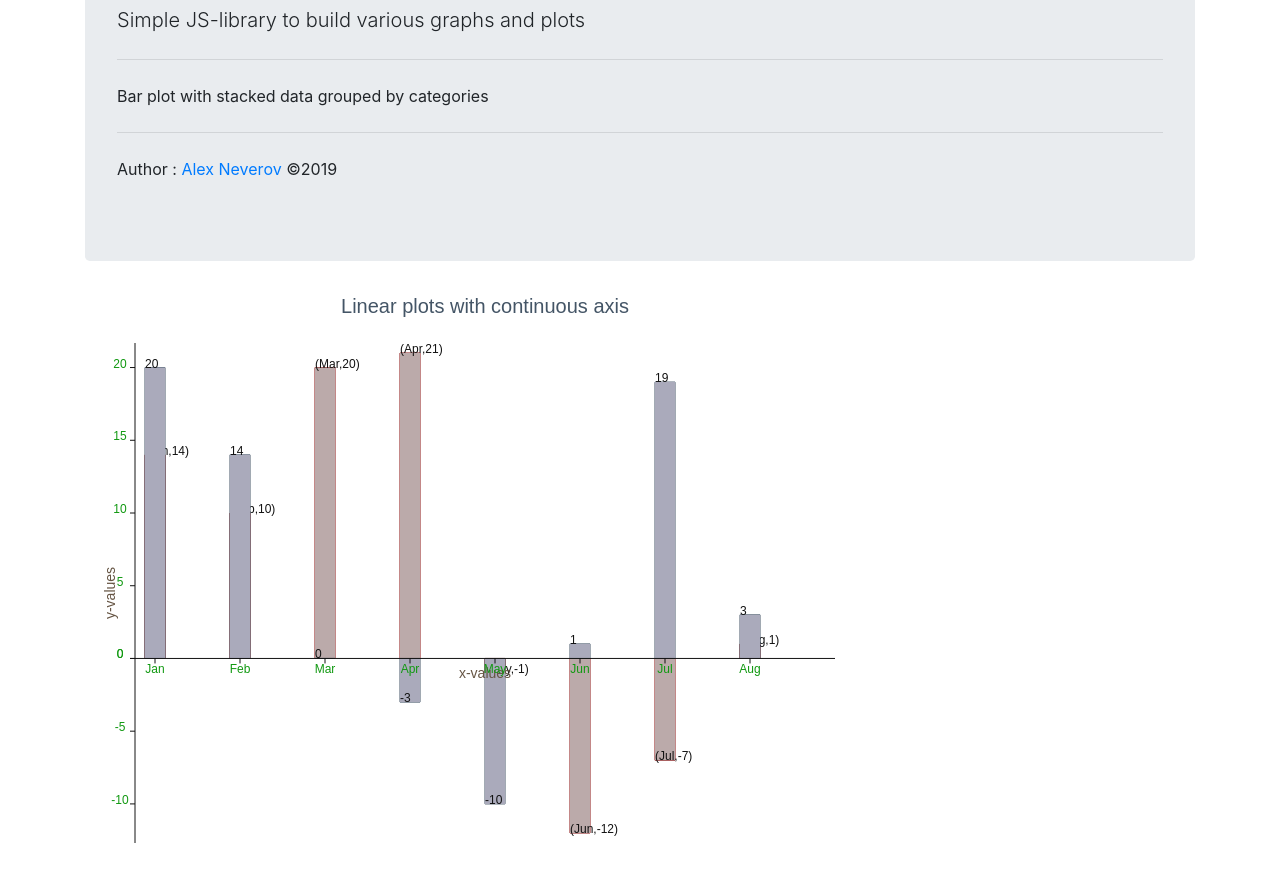
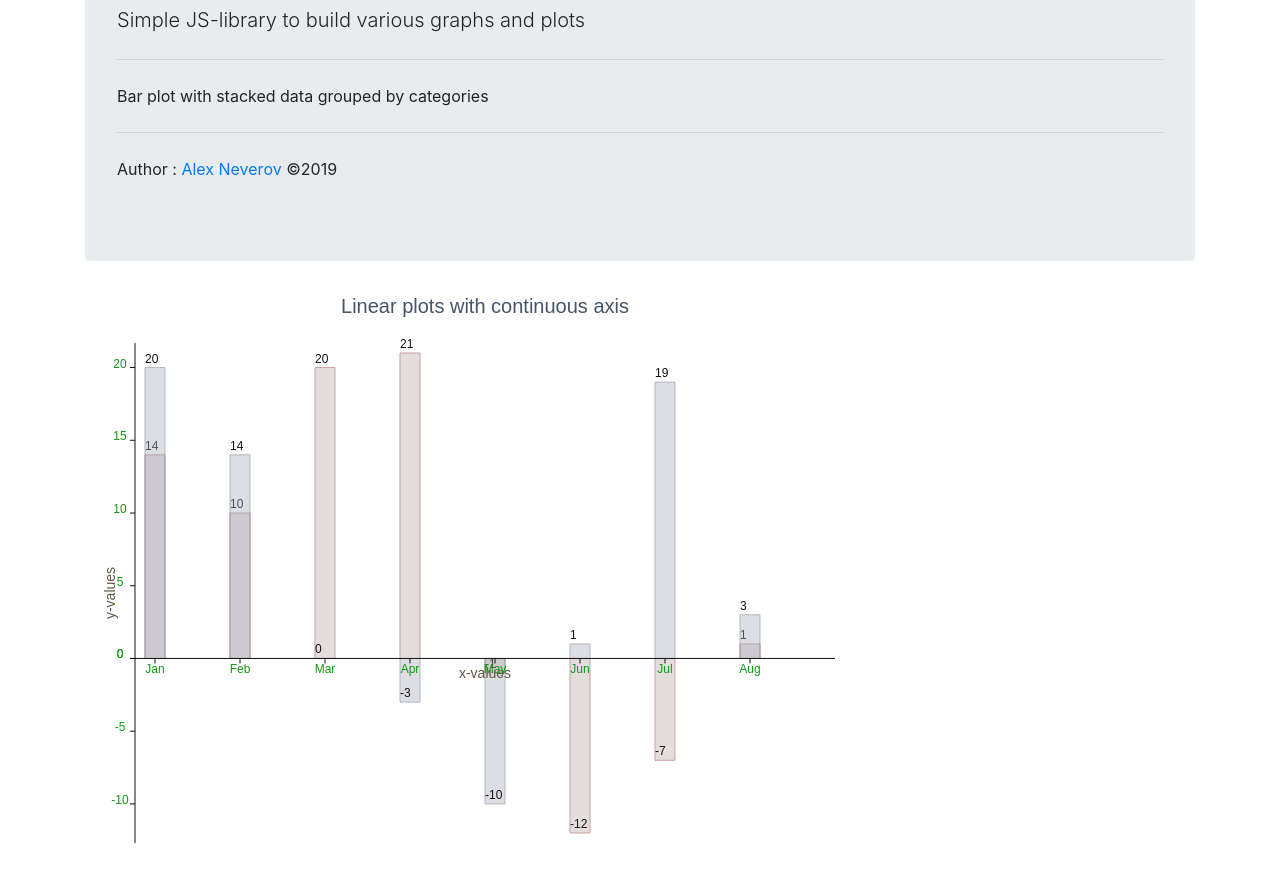
Before and after one commit to alnever/graphjs, a plain HTML site: page dist/bar-plot-0.html in a window 1280 px wide. Shown: the part 134-1016 px from the top of the page. Drawn offline with nearby package versions, Linux system fonts and the light colour scheme.

Commit message:
Bars opacity added

```diff
--- a/dist/bar-plot-0.html
+++ b/dist/bar-plot-0.html
@@ -72,6 +72,7 @@
           'options': {
             'bars': {
               'width': 20,
+              'alpha': 0.4,
             }
           },
           'series':[
@@ -83,9 +84,10 @@
                   'width' : 3,
                 },
                 'labels': {
-                  'type':'xy',
+                  'type':'y',
                   'font': '12px Arial',
-                  'color': '#121212'
+                  'color': '#121212',
+                  'position': 'top'
                 },
                 'bars': {
                   'type': 'bars',
@@ -98,7 +100,6 @@
                     'type': 'fixed',
                     'color': '#baa'
                   },
-                  // 'width': 50
                 }
               },
               'data': [
@@ -122,7 +123,8 @@
                 'labels': {
                   'type':'y',
                   'font': '12px Arial',
-                  'color': '#121212'
+                  'color': '#121212',
+                  'position': 'top',
                 },
                 'bars': {
                   'type': 'bars',
@@ -135,8 +137,8 @@
                     'type': 'fixed',
                     'color': '#aab'
                   },
-                  // 'width': 50
-                }               },
+                }
+              },
               'data': [
                 {'x': 'Jan', 'y': 20},
                 {'x': 'Feb', 'y': 14},
--- a/dist/graph-lib.js
+++ b/dist/graph-lib.js
@@ -752,7 +752,9 @@ var Graph = (function () {
           this.ctx.lineTo(point.x, point.y);
           this.ctx.stroke();
         } else {
+          this.ctx.save();
           this.ctx.beginPath();
+          this.ctx.globalAlpha = this.calcBarAlpha();
           this.ctx.strokeStyle = (this.params.bars.outline && this.params.bars.outline.color ? this.params.bars.outline.color : "#000" );
           this.ctx.lineWidth = (this.params.bars.outline && this.params.bars.outline.width ? this.params.bars.outline.width : 1 );
           this.ctx.moveTo(point.x, Converter.convertY(0, this.range, this.limits));
@@ -767,6 +769,7 @@ var Graph = (function () {
             this.ctx.fillStyle = point.color;
           }
           this.ctx.fill();
+          this.ctx.restore();
         }
      }
 
@@ -785,6 +788,24 @@ var Graph = (function () {
          return (this.limits.maxx - this.limits.minx) / this.data.length - (this.params.bars.gap ? this.params.bars.gap : 0)
        }
      }
+
+
+     /**
+      * calcBarAlpha - calculate alpha level for bar plot
+      *
+      * @return {number}  alpha value
+      */
+     calcBarAlpha() {
+       if (this.options.alpha) {
+         return this.options.alpha;
+       } else if (this.params.bars.alpha) {
+         return this.params.bars.alpha;
+       } else {
+         return 1;
+       }
+     }
+
+
 
 
      /**
```
Also changed, not shown: dist/scatter-plot.html (+2 -1 lines), src/bar-plot.js (+21 -0 lines).
